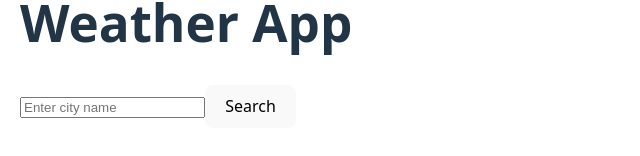
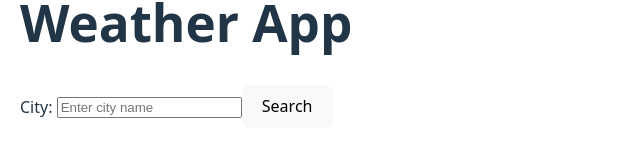
Before and after one commit to Gnanavardhan961/XWeather, a React (Vite) app: page / in a window 1280 px wide. Shown: the part 356-512 px from the top of the page, without its empty margins (0-640 px from the left). Built offline with nearby package versions, Linux system fonts and the light colour scheme.

Commit message:
Initial commit - XWeather project

```diff
--- a/src/components/Weather.jsx
+++ b/src/components/Weather.jsx
@@ -1,14 +1,17 @@
+// src/components/Weather.jsx
 import React, { useState } from "react";
+
+const API_KEY = "YOUR_API_KEY"; // <-- Replace with your WeatherAPI key
 
 const Weather = () => {
   const [city, setCity] = useState("");
   const [weatherData, setWeatherData] = useState(null);
   const [loading, setLoading] = useState(false);
 
-  const API_KEY = "YOUR_API_KEY_HERE"; // replace with your key
+  const handleSearch = async (e) => {
+    e.preventDefault();
 
-  const handleSearch = async () => {
-    if (!city) return;
+    if (!city) return; // prevent empty search
 
     setLoading(true);
     setWeatherData(null);
@@ -18,7 +21,7 @@ const Weather = () => {
         `https://api.weatherapi.com/v1/current.json?key=${API_KEY}&q=${city}`
       );
 
-      if (!res.ok) throw new Error("Network response not ok");
+      if (!res.ok) throw new Error("Network response was not ok");
 
       const data = await res.json();
       setWeatherData(data);
@@ -33,13 +36,18 @@ const Weather = () => {
   return (
     <div style={{ padding: "20px" }}>
       <h1>Weather App</h1>
-      <input
-        type="text"
-        value={city}
-        placeholder="Enter city name"
-        onChange={(e) => setCity(e.target.value)}
-      />
-      <button onClick={handleSearch}>Search</button>
+
+      <form onSubmit={handleSearch}>
+        <label htmlFor="city">City: </label>
+        <input
+          id="city"
+          type="text"
+          value={city}
+          onChange={(e) => setCity(e.target.value)}
+          placeholder="Enter city name"
+        />
+        <button type="submit">Search</button>
+      </form>
 
       {loading && <p>Loading data…</p>}
 
```
